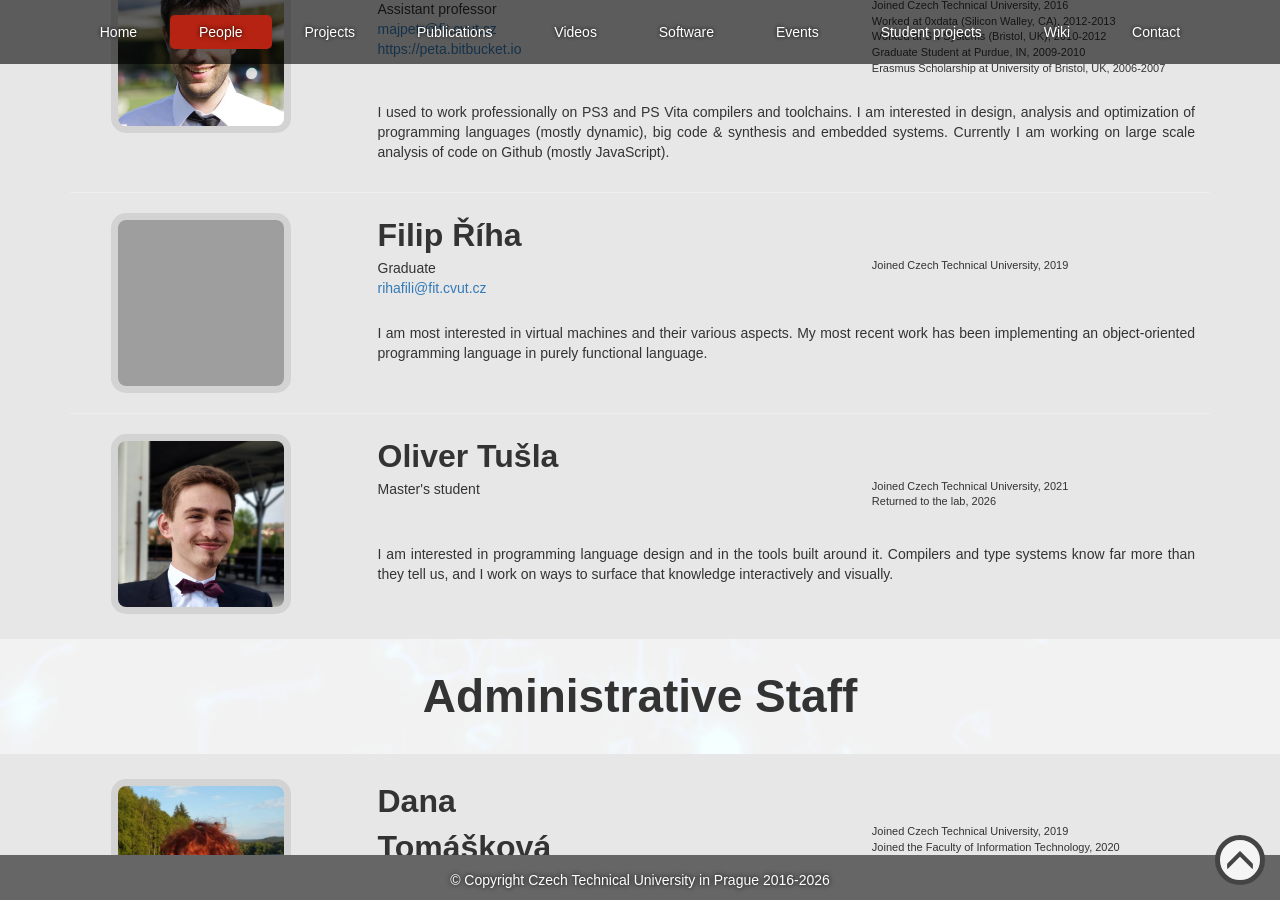
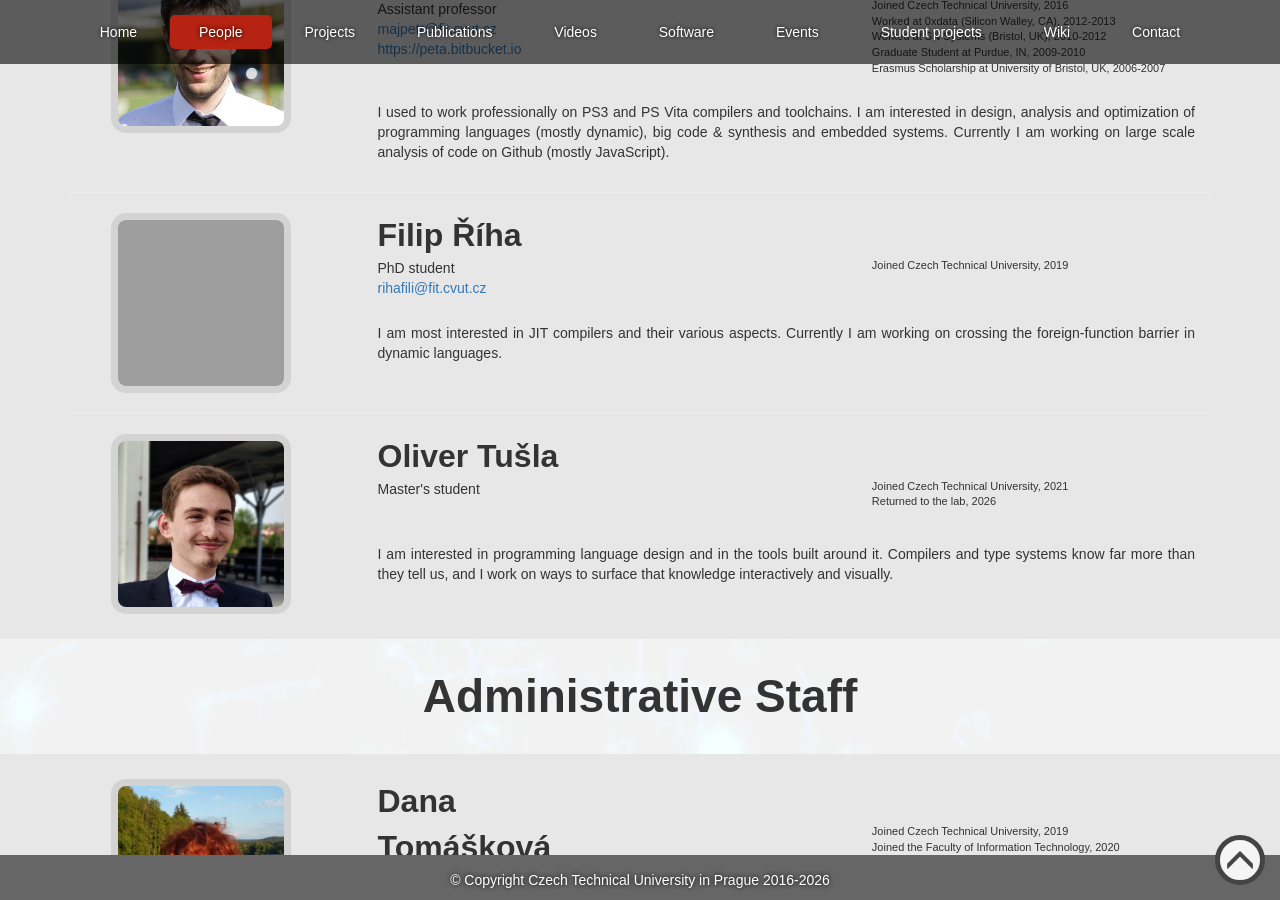
Before and after one commit to PRL-PRG/prl-prg.github.io, a Jekyll site: the page built from people.md, in a window 1280 px wide and 900 px high, scrolled down 1610 px. Built offline with Jekyll 4.4.1, drawn with Linux system fonts in a browser that asks for light colours; grey boxes are pictures that could not be loaded.

Commit message:
Update Filip Riha

```diff
--- a/people.md
+++ b/people.md
@@ -159,11 +159,11 @@ people:
   - type: researcher
     name: Filip Říha
     photo: filip_riha.jpg
-    title: Graduate
+    title: PhD student
     email: rihafili@fit.cvut.cz
     bio:
       - Joined Czech Technical University, 2019
-    note: "I am most interested in virtual machines and their various aspects. My most recent work has been implementing an object-oriented programming language in purely functional language."
+    note: "I am most interested in JIT compilers and their various aspects. Currently I am working on crossing the foreign-function barrier in dynamic languages."
 
   - type: alumni
     name: Jan Ječmen
```
Also changed, not shown: 1 other file.
